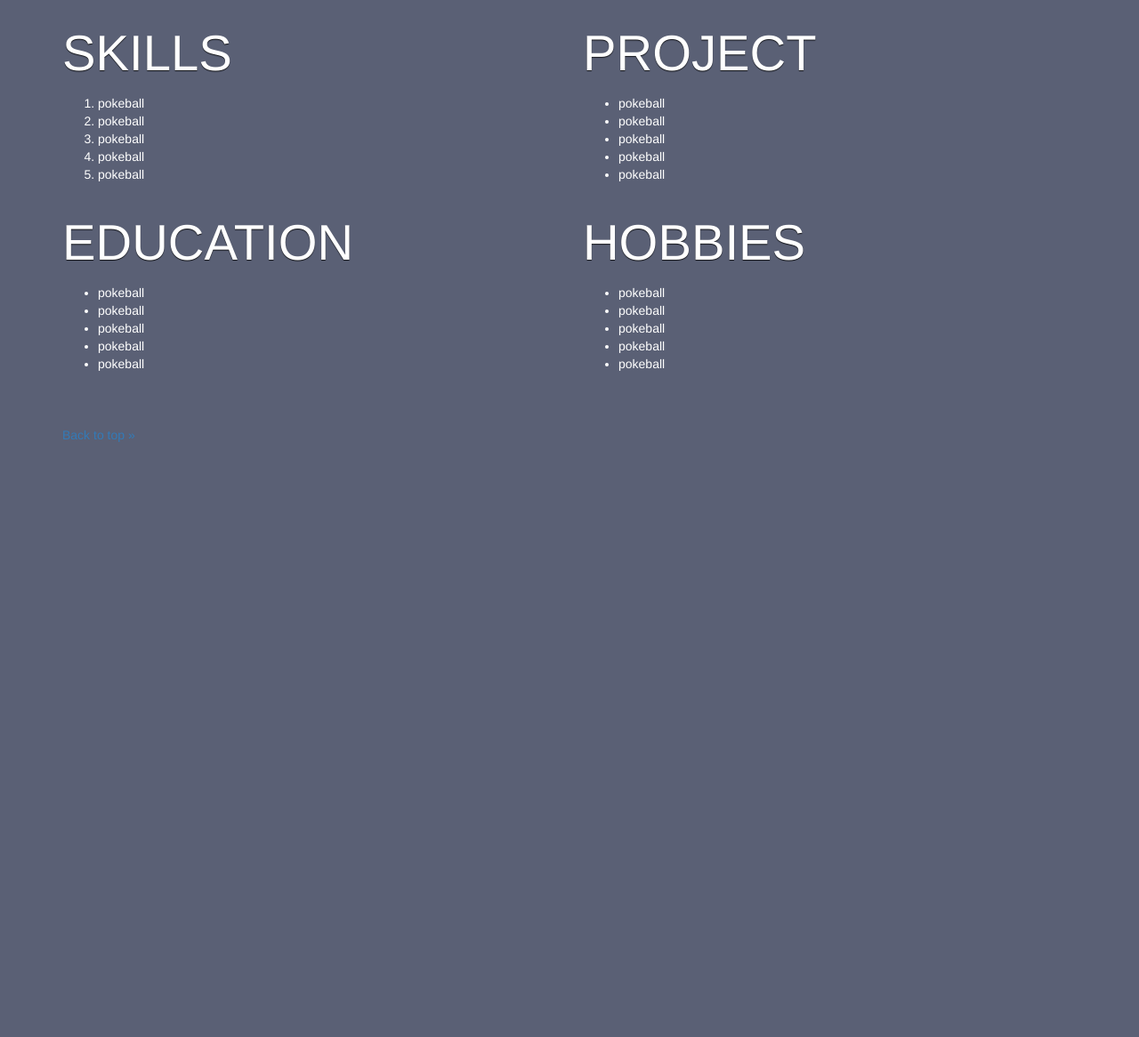
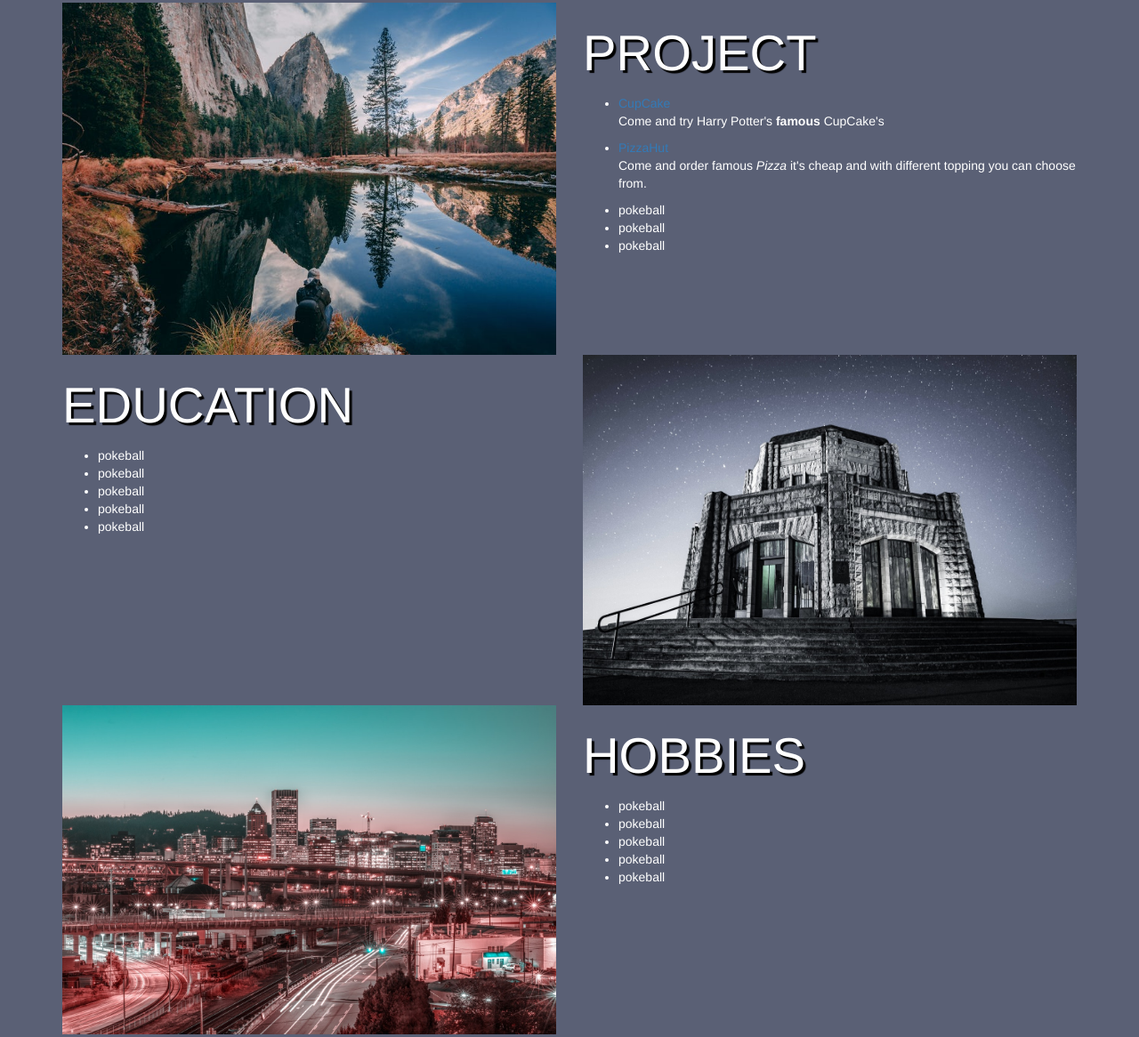
Before and after one commit to ko1h/portfolio2019, a plain HTML site: page index.html in a window 1280 px wide. Shown: the part 840-2006 px from the top of the page at 89% size. Before the commit the page ends 1339 px from the top, so only its background shows below. Drawn offline with Linux system fonts and the light colour scheme.

Commit message:
Add three new photos to columns

```diff
--- a/css/styles.css
+++ b/css/styles.css
@@ -14,11 +14,10 @@ h1 {
 }
 h2{
   font-size: 5.625rem;
-  color: rgba(255, 255, 255, 1);
   text-transform: uppercase;
   font-weight: normal;
   line-height: 1.3;
-  text-shadow: 0 1px 1px rgba(0,0,0,.8);
+  text-shadow: 3px 3px 1px black;
 }
 .main-header {
   padding-top: 170px;
@@ -41,3 +40,7 @@ h2{
   padding-top: 25px;
   padding-bottom: 95px;
 }
+.photo {
+  width: 100%;
+  length: 100%;
+}
--- a/index.html
+++ b/index.html
@@ -18,20 +18,15 @@
       </div>
       <div class="row">
         <div class="col-lg-6">
-            <h2>Skills</h2>
-            <ol>
-              <li>pokeball</li>
-              <li>pokeball</li>
-              <li>pokeball</li>
-              <li>pokeball</li>
-              <li>pokeball</li>
-            <ol>
+          <img class="photo" src="img/forest.jpeg">
         </div>
         <div class="col-lg-6">
           <h2>Project</h2>
           <ul>
-            <li>pokeball</li>
-            <li>pokeball</li>
+            <li><a href="https://github.com/ko1h/cupcake2019">CupCake</a></li>
+            <p>Come and try Harry Potter's <strong>famous</strong> CupCake's</p>
+            <li><a href="https://github.com/ko1h/pizzahut.git">PizzaHut</a></li>
+            <p>Come and order famous <em>Pizza</em> it's cheap and with different topping you can choose from.</p>
             <li>pokeball</li>
             <li>pokeball</li>
             <li>pokeball</li>
@@ -50,6 +45,14 @@
           <ul>
         </div>
         <div class="col-lg-6">
+          <img class="photo" src="img/crownpoint.jpeg">
+        </div>
+      </div>
+      <div class="row">
+        <div class="col-lg-6">
+          <img class="photo" src="img/portland.jpeg">
+        </div>
+        <div class="col-lg-6">
           <h2>Hobbies</h2>
           <ul>
             <li>pokeball</li>
```
Also changed, not shown: front.html (+2 -2 lines).
